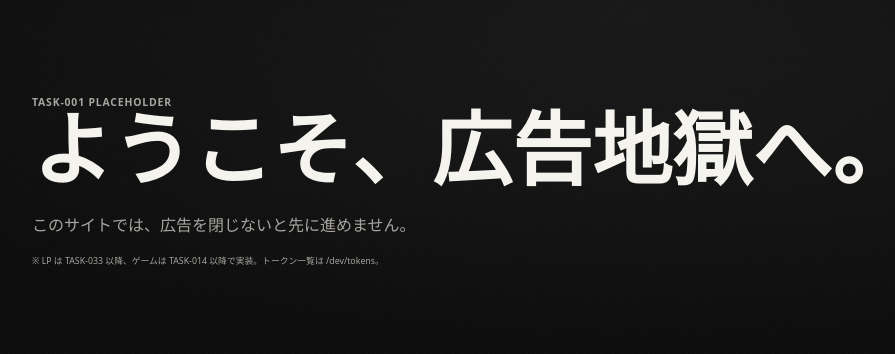
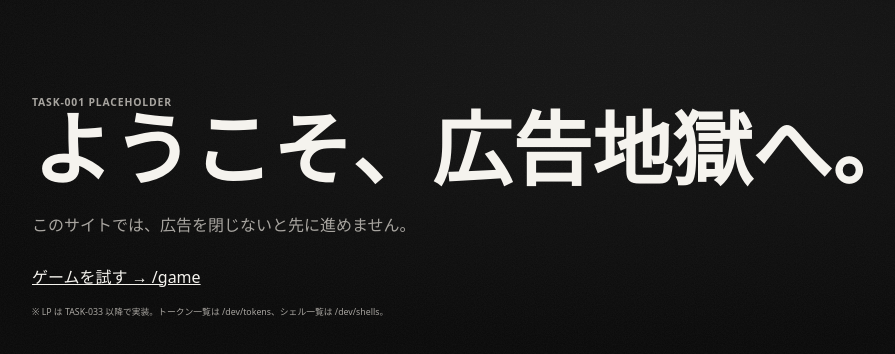
Before and after one commit to umiji/ad-jigoku, a Next.js app in the folder apps/web/: page / in a window 1280 px wide. Shown: the top 354 px of the page, without its empty margins (0-895 px from the left). Built offline with nearby package versions, Linux system fonts and the light colour scheme; a web font is replaced by a local one.

Commit message:
feat(web): トップからゲームへの導線を置く
ゲーム本体は /game に実装済みだが、トップからたどれなかった。
注記も現状に合わせる（ゲームは実装済み、シェル一覧は /dev/shells）。

Co-Authored-By: Claude Opus 5 <noreply@anthropic.com>

```diff
--- a/apps/web/src/app/page.tsx
+++ b/apps/web/src/app/page.tsx
@@ -1,7 +1,10 @@
 /**
- * TASK-001 のプレースホルダ。LP は TASK-033 以降、ゲームは TASK-014 以降。
+ * TASK-001 のプレースホルダ。LP は TASK-033 以降。
+ * ゲーム本体（TASK-014 以降）は /game にあるので、そこへの導線だけ置く。
  * 中身は仮でも、暗い基盤とトークン（DESIGN.md §4,5,6）の上に置く。
  */
+import Link from 'next/link'
+
 export default function HomePage() {
   return (
     <main className="container-gutter mx-auto max-w-content py-96">
@@ -10,8 +13,11 @@ export default function HomePage() {
       <p className="text-body text-text-secondary mt-24">
         このサイトでは、広告を閉じないと先に進めません。
       </p>
+      <p className="text-body mt-24">
+        <Link href="/game">ゲームを試す → /game</Link>
+      </p>
       <p className="text-ad-legal text-text-secondary mt-16">
-        ※ LP は TASK-033 以降、ゲームは TASK-014 以降で実装。トークン一覧は /dev/tokens。
+        ※ LP は TASK-033 以降で実装。トークン一覧は /dev/tokens、シェル一覧は /dev/shells。
       </p>
     </main>
   )
```
